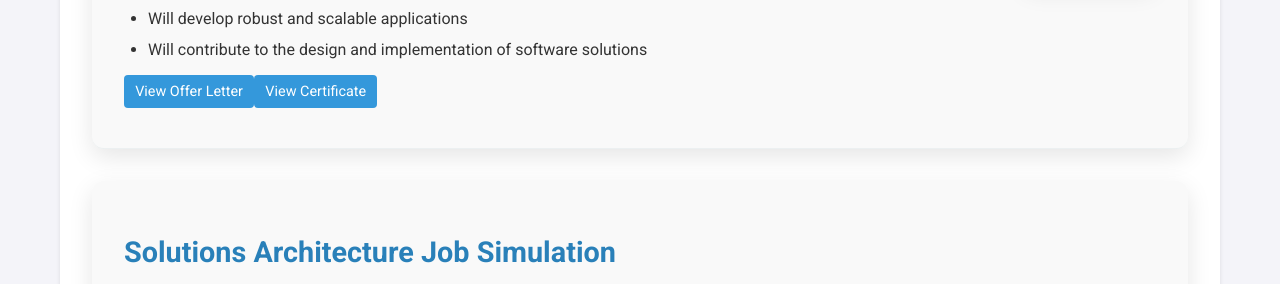
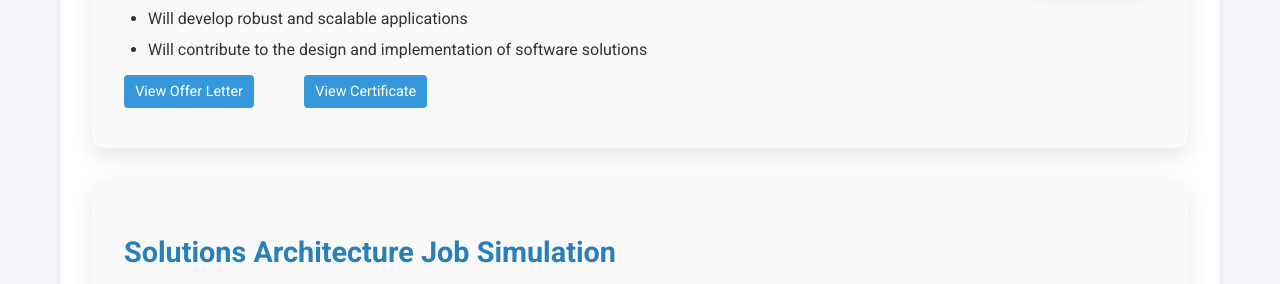
Before and after one commit to jitendravermaer/RESUME, a plain HTML site: page index.html in a window 1280 px wide. Shown: the part 3028-3312 px from the top of the page. Drawn offline with Linux system fonts and the light colour scheme.

Commit message:
Update index.html
Signed-off-by: JITENDRA VERMA <167751340+jitendravermaer@users.noreply.github.com>

```diff
--- a/index.html
+++ b/index.html
@@ -159,7 +159,7 @@
                         <li>Will develop robust and scalable applications</li>
                         <li>Will contribute to the design and implementation of software solutions</li>
                     </ul>
-                    <div style="display: flex;" gap: 50px;>
+                    <div style="display: flex; gap: 50px;">
                         <div><p><a href="CERTIFICATE\Jitendra Verma JDI OL.pdf" target="_blank">View Offer Letter</a></p></div>
                         <div><p><a href="CERTIFICATE\Jitendra Verma JDI OL.pdf" target="_blank">View Certificate</a></p></div>
                     </div>
```
